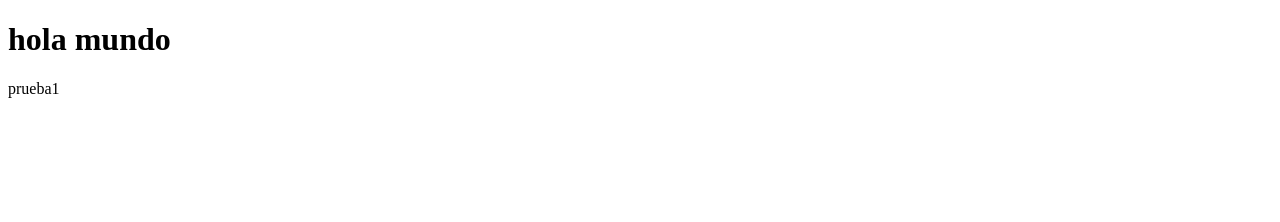
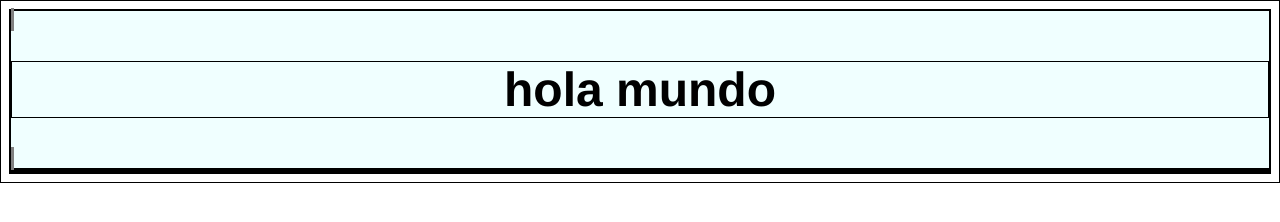
Before and after one commit to samuelJH222/Trabajo-Expo-ITM, a plain HTML site: page index.html in a window 1280 px wide. Drawn offline with Linux system fonts and the light colour scheme.

Commit message:
enlace a css y estructuración de html

```diff
--- a/index.css
+++ b/index.css
@@ -1 +1,17 @@
-//diseño
+*{
+    border: solid 1px black;
+}
+
+.encabezado{
+    background-color: azure;
+}
+.titulo{
+    font-family: 'Franklin Gothic Medium', 'Arial Narrow', Arial, sans-serif;
+    font-size: 300%;
+    background-color: azure;
+    text-align: center;
+    text-decoration-color: cornflowerblue;
+}
+.inicio{
+    border: solid 3px gray;
+}
--- a/index.html
+++ b/index.html
@@ -3,10 +3,18 @@
 <head>
     <meta charset="UTF-8">
     <meta name="viewport" content="width=device-width, initial-scale=1.0">
+    <link rel="stylesheet" href="index.css">
     <title>Document</title>
 </head>
 <body>
-    <h1>hola mundo</h1>
-    <p>prueba1</p>
+    <header class="encabezado">
+    <span class="inicio">
+    <h1 class="titulo">hola mundo</h1>
+    </span>
+    </header>
+    <section class="cuerpo">
+
+    </section>
+    <footer class="pie de pagina"></footer>
 </body>
 </html>
```
